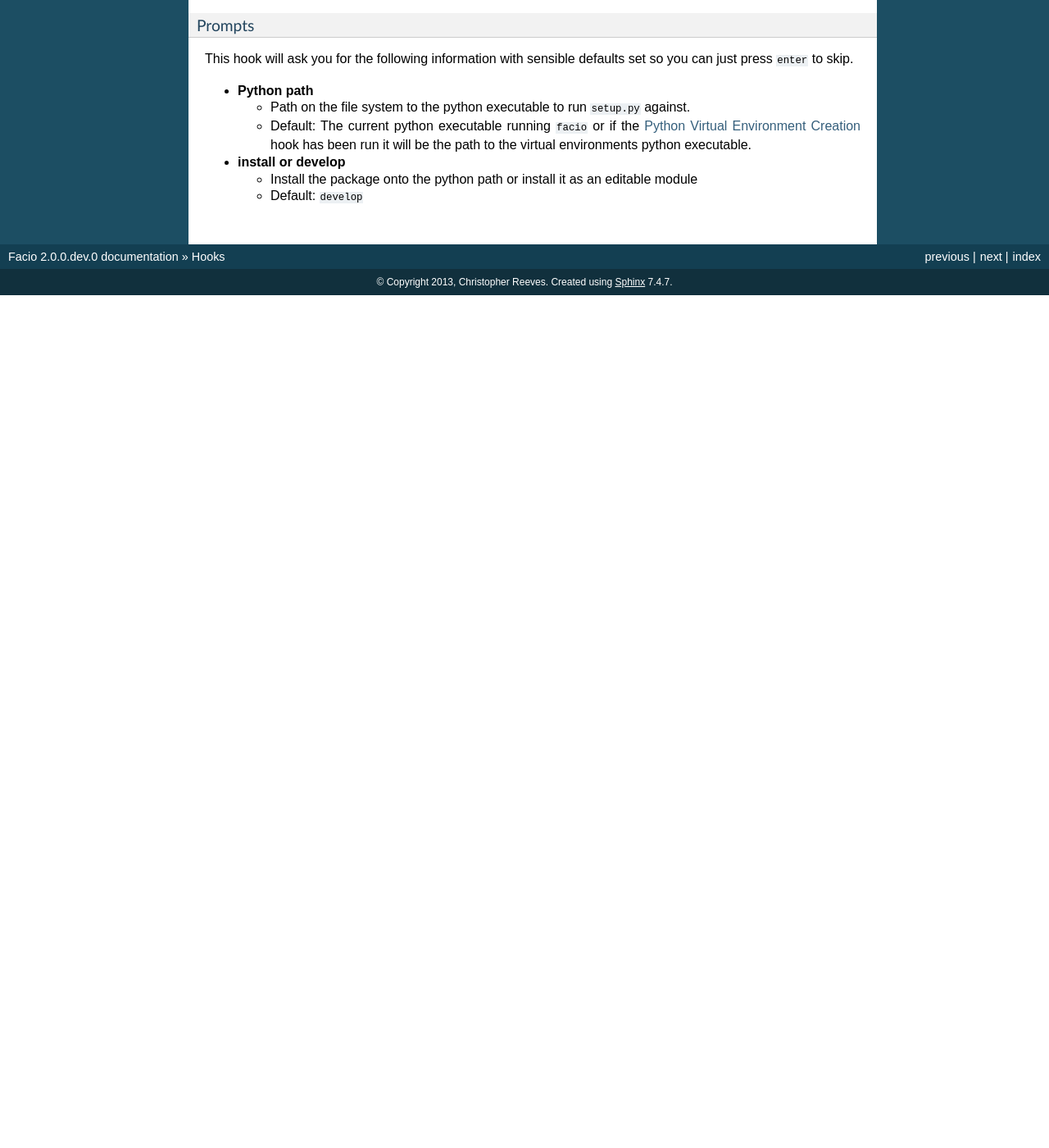
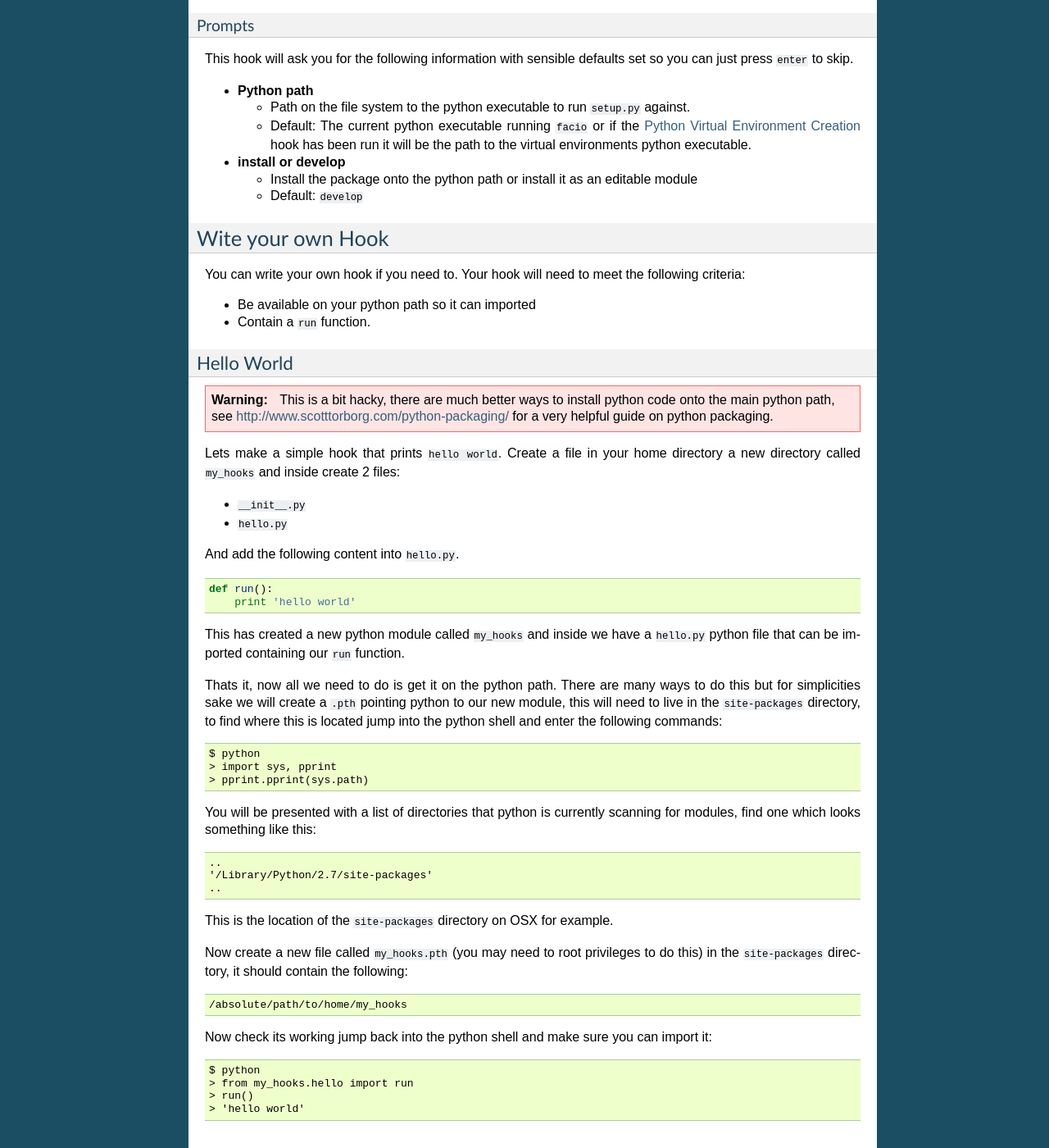
Before and after one commit to krak3n/Facio, a Sphinx documentation site: the page built from docs/hooks.rst, in a window 1280 px wide and 1400 px high, scrolled down 1785 px. Shown: the whole window at 82% size. Built offline with Sphinx 7.4.7, drawn with Linux system fonts in a browser that asks for light colours; before the commit the page ends 2145 px from its top, so only the background shows below that; some of the changed text lies outside the part shown.

Commit message:
More hooks docs

```diff
--- a/docs/hooks.rst
+++ b/docs/hooks.rst
@@ -130,3 +130,78 @@ so you can just press ``enter`` to skip.
   * Install the package onto the python path or install it as an editable
     module
   * Default: ``develop``
+
+Wite your own Hook
+------------------
+
+You can write your own hook if you need to. Your hook will need to meet the
+following criteria:
+
+* Be available on your python path so it can imported
+* Contain a ``run`` function.
+
+Hello World
+~~~~~~~~~~~
+
+.. warning::
+
+    This is a bit hacky, there are much better ways to install python code onto the
+    main python path, see http://www.scotttorborg.com/python-packaging/ for a very
+    helpful guide on python packaging.
+
+Lets make a simple hook that prints ``hello world``. Create a file in your home
+directory a new directory called ``my_hooks`` and inside create 2 files:
+
+* ``__init__.py``
+* ``hello.py``
+
+And add the following content into ``hello.py``.
+
+.. code-block:: python
+
+    def run():
+        print 'hello world'
+
+This has created a new python module called ``my_hooks`` and inside we have a
+``hello.py`` python file that can be imported containing our ``run`` function.
+
+Thats it, now all we need to do is get it on the python path. There are many
+ways to do this but for simplicities sake we will create a ``.pth`` pointing
+python to our new module, this will need to live in the ``site-packages``
+directory, to find where this is located jump into the python shell and enter
+the following commands:
+
+.. code-block:: none
+
+    $ python
+    > import sys, pprint
+    > pprint.pprint(sys.path)
+
+You will be presented with a list of directories that python is currently
+scanning for modules, find one which looks something like this:
+
+.. code-block:: none
+
+    ..
+    '/Library/Python/2.7/site-packages'
+    ..
+
+This is the location of the ``site-packages`` directory on OSX for example.
+
+Now create a new file called ``my_hooks.pth`` (you may need to root privileges
+to do this) in the ``site-packages`` directory, it should contain the
+following:
+
+.. code-block:: none
+
+    /absolute/path/to/home/my_hooks
+
+Now check its working jump back into the python shell and make sure you can
+import it:
+
+.. code-block:: none
+
+    $ python
+    > from my_hooks.hello import run
+    > run()
+    > 'hello world'
```
